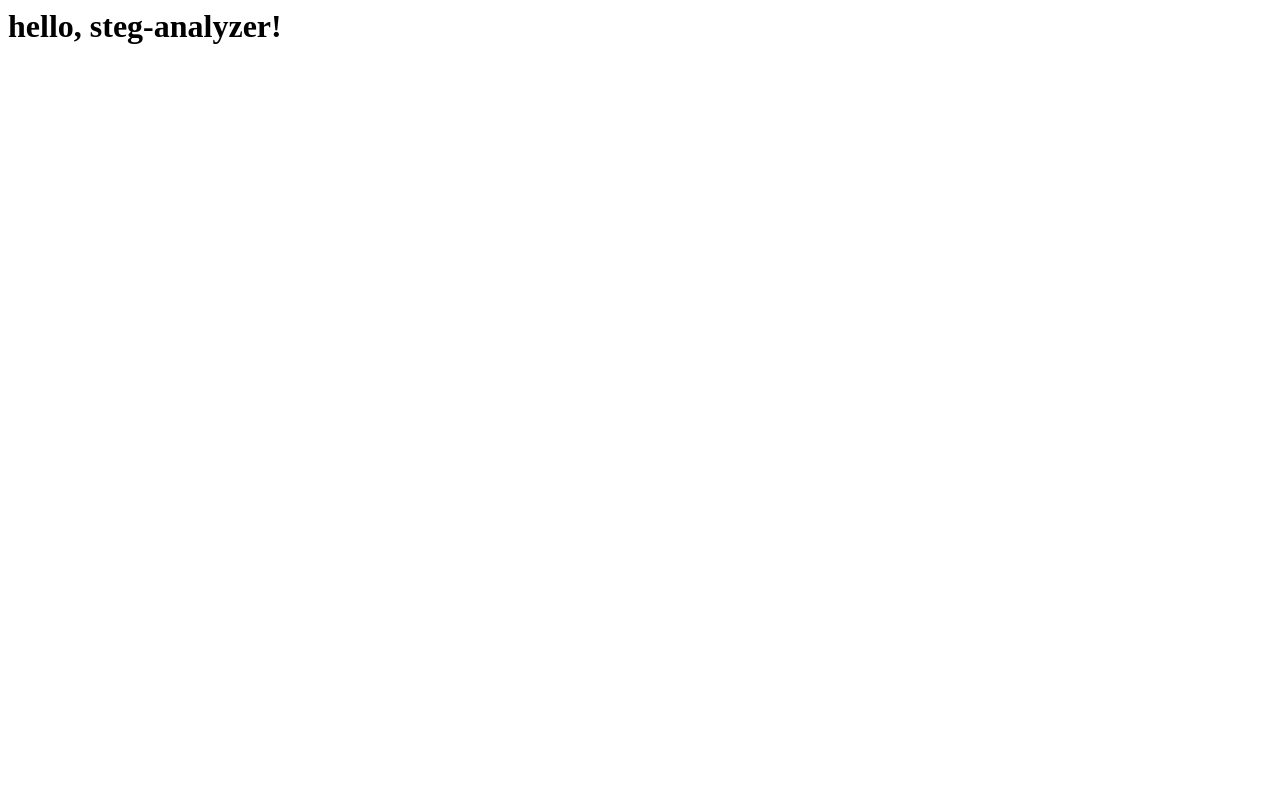
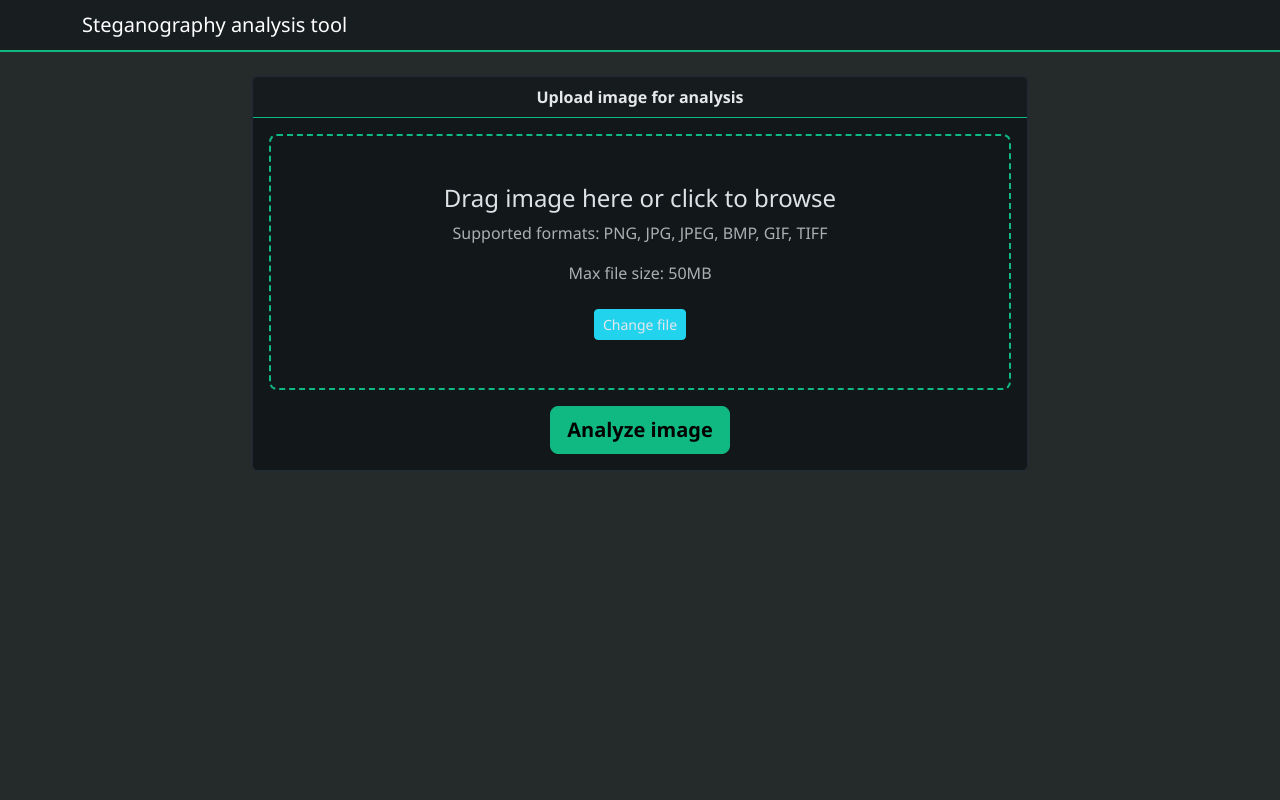
Before and after one commit to xndadelin/steg-analyzer, a Flask app: page / in a window 1280 px wide. Before the commit the page is almost empty. Run offline with Flask 3, Linux system fonts and the light colour scheme.

Commit message:
Add body & change some of the styling.

```diff
--- a/app.py
+++ b/app.py
@@ -192,9 +192,7 @@ def apply_image_filters(filepath, output_dir):
 
 @app.route('/')
 def index():
-    return """
-    <h1>hello, steg-analyzer!</h1>
-"""
+    return render_template('index.html')
 
 @app.route('/analyze', methods=['POST'])
 def analyze():
--- a/templates/index.html
+++ b/templates/index.html
@@ -6,18 +6,24 @@
     <title>
         Steganography analysis tool
     </title>
-    <link href="https://cdn.jsdelivr.net/npm/bootstrap@5.3.2/dist/css/bootstrap.min.css" rel="stylesheet" />
+    <link href="https://cdn.jsdelivr.net/npm/bootstrap@5.3.8/dist/css/bootstrap.min.css" rel="stylesheet" integrity="sha384-sRIl4kxILFvY47J16cr9ZwB07vP4J8+LH7qKQnuqkuIAvNWLzeN8tE5YBujZqJLB" crossorigin="anonymous">
     <style>
         :root {
-            --primary-color: #2563eb;
-            --secondary-color: #7c3aed;
-            --bg-dark: #0f172a;
-            --bg-darker: #020617;
+            --primary-color: #10b981;
+            --primary-hover: #059669;
+            --secondary-color: #22d3ee;
+            --bg-dark: #252a2b;
+            --bg-darker: #181d20;
+            --card-bg: #12181a;
+            --card-header: #161b1d;
+            --border-color: #1f2937;
+            --text-primary: #e5e7eb;
+            --text-secondary: #9ca3af;
         }
 
         body {
             background-color: var(--bg-dark);
-            color: #e2e8f0;
+            color: var(--text-primary);
             font-family: 'Segoe UI', Tahoma, Geneva, Verdana, sans-serif;
         }
 
@@ -29,38 +35,44 @@
         .btn-primary {
             background-color: var(--primary-color);
             border-color: var(--primary-color);
+            color: #000;
+            font-weight: 600;
         }
 
         .btn-primary:hover {
-            background-color: #1d4ed8;
-            border-color: #1d4ed8;
+            background-color: var(--primary-hover);
+            border-color: var(--primary-hover);
+            color: #000;
         }
 
         .btn-secondary {
             background-color: var(--secondary-color);
             border-color: var(--secondary-color);
+            color: var(--text-primary);
         }
 
         .btn-secondary:hover {
-            background-color: #6d28d9;
-            border-color: #6d28d9;
+            background-color: var(--secondary-color);
+            border-color: var(--secondary-color);
+            color: var(--text-primary);
         }
 
         .card {
-            background-color: #1e293b;
-            border: 1px solid #334155;
+            background-color: var(--card-bg);
+            border: 1px solid var(--border-color);
             margin-bottom: 1.5rem;
         }
 
         .card-header {
-            background-color: #331455;
+            background-color: var(--card-header);
             border-bottom: 1px solid var(--primary-color);
             font-weight: 600;
+            color: var(--text-primary);
         }
 
         .analysis-output {
-            background-color: #0f172a;
-            border: 1px solid #331455;
+            background-color: var(--bg-darker);
+            border: 1px solid var(--border-color);
             padding: 1rem;
             border-radius: 0.375rem;
             font-family: 'Courier New', Courier, monospace;
@@ -82,11 +94,11 @@
 
         .upload-area:hover {
             border-color: var(--secondary-color);
-            background: #1e293b;
+            background: var(--bg-darker);
         }
 
         .upload-area.dragging {
-            background-color: #1e293b;
+            background-color: var(--bg-darker);
             border-color: var(--secondary-color);
         }
 
@@ -97,7 +109,7 @@
         .filter-img {
             max-width: 100%;
             height: auto;
-            border: 1px solid #334155;
+            border: 1px solid var(--border-color);
             border-radius: 0.375rem;
             margin-top: 0.5rem
         }
@@ -117,9 +129,9 @@
         }
 
         .alert-info {
-            background-color: #1e293b;
+            background-color: var(--bg-darker);
             border-color: var(--primary-color);
-            color: #e2e8f0;
+            color: var(--text-primary);
         }
 
         #results {
@@ -127,16 +139,104 @@
         }
 
         .progress {
-            background-color: #334155;
+            background-color: var(--bg-darker);
         }
 
-        .progres-bar {
+        .progress-bar {
             background-color: var(--primary-color);
         }
 
     </style>
 </head>
 <body>
+    <nav class="navbar navbar-expand-lg navbar-dark">
+        <div class="container">
+            <span class="navbar-brand mb-0 h1">
+                Steganography analysis tool
+            </span>
+        </div>
+    </nav>
+
+    <div class="mt-4 container" style="max-width: 800px; text-align: center;">
+        <div class="row">
+            <div class="col-12">
+                <div class="card">
+                    <div class="card-header">
+                        Upload image for analysis
+                    </div>
+                    <div class="card-body">
+                        <form id="uploadForm" enctype="multipart/form-data">
+                            <div class="upload-area" id="uploadArea">
+                                <input type="file" id="fileInput" name="file" accept="image/*" style="display: none;">
+                                <div id="uploadText">
+                                    <h4>Drag image here or click to browse</h4>
+                                    <p class="text-muted">Supported formats: PNG, JPG, JPEG, BMP, GIF, TIFF</p>
+                                    <p class="text-muted">Max file size: 50MB</p>
+                                </div>
+                                <div id="selectedFile" style="display: none;">
+                                    <h5 id="fileName"></h5>
+                                </div>
+                                <button type="button" class="btn btn-secondary btn-sm mt-2" id="changeFile">
+                                    Change file
+                                </button>
+                            </div>
+                            <div class="text-center mt-3">
+                                <button type="submit" class="btn btn-primary btn-lg" id="analyzeBtn">
+                                    Analyze image
+                                </button>
+                            </div>
+                        </form>
+
+                        <div id="loadingSection" class="mt-4" style="display: none;">
+                            <div class="text-center">
+                                <div class="spinner-border" role="status">
+                                    <span class="visually-hidden">
+                                        Loading...
+                                    </span>
+                                </div>
+                                <p class="mt-2">Analyzing image...this may take a while. Read a book until then!</p>
+                                <div class="progress mt-3">
+                                    <div class="progress-bar progress-bar-striped progress-bar-animated" role="progressbar" style="width: 100%;"></div>
+                                </div>
+                            </div>
+                        </div>
+                    </div>
+                    <div id="results">
+                        <div class="card">
+                            <div class="card-header">
+                                File information
+                            </div>
+                            <div class="card-body">
+                                <p>
+                                    <strong>Filename: </strong>
+                                    <span id="resFilename"></span>
+                                </p>
+                                <p>
+                                    <strong>Filetype: </strong>
+                                    <span id="resFileYpe"></span>
+                                </p>
+                                <p>
+                                    <strong>Extension: </strong>
+                                    <span id="resExtension"></span>
+                                </p>
+                            </div>
+                        </div>
+
+                        <div id="analysisResults"></div>
+
+                        <div class="card" id="filtersCard" style="display: none;">
+                            <div class="card-header">
+                                Image filters (visual analysis)
+                            </div>
+                            <div class="card-body">
+                                <div class="row" id="filtersContainer"></div>
+                            </div>
+                        </div>
+
+                    </div>
+            </div>
+        </div>
+    </div>
 
 </body>
 </html>
```
